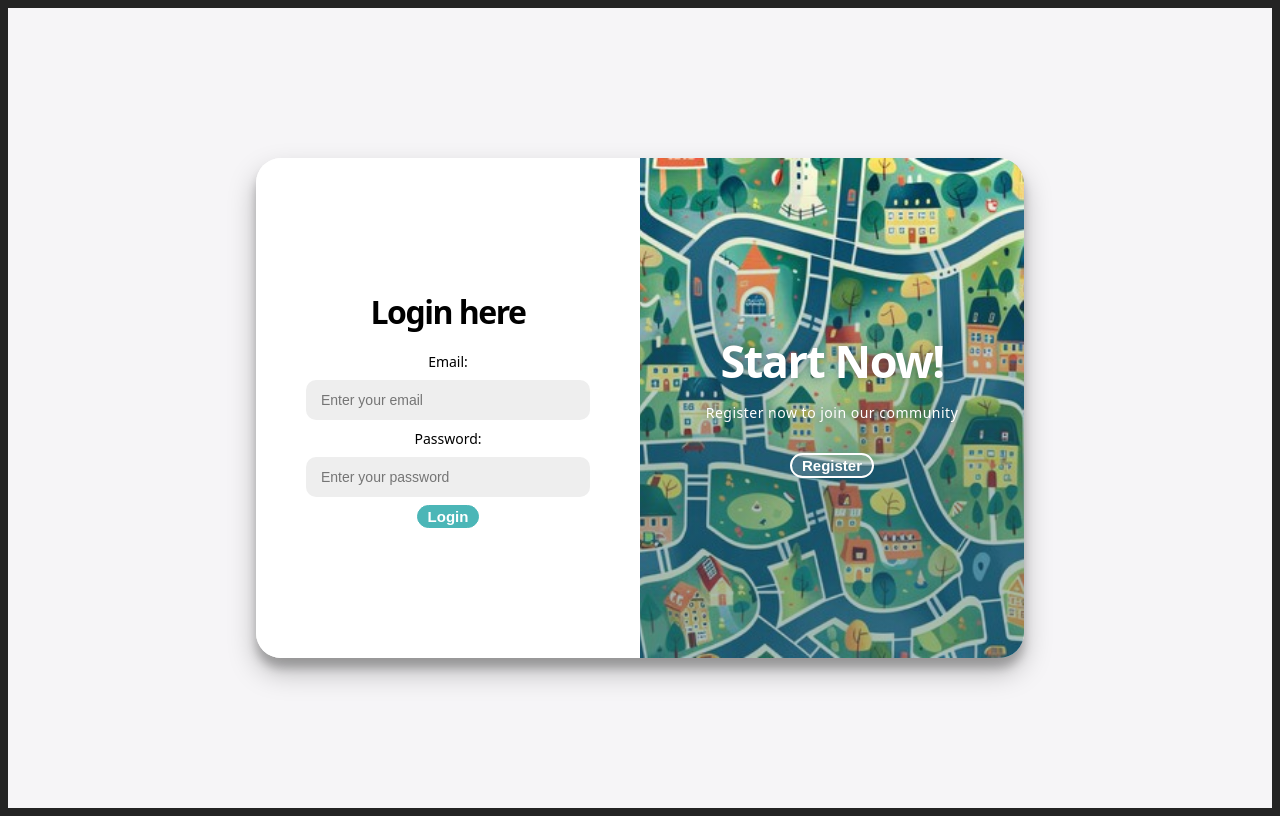
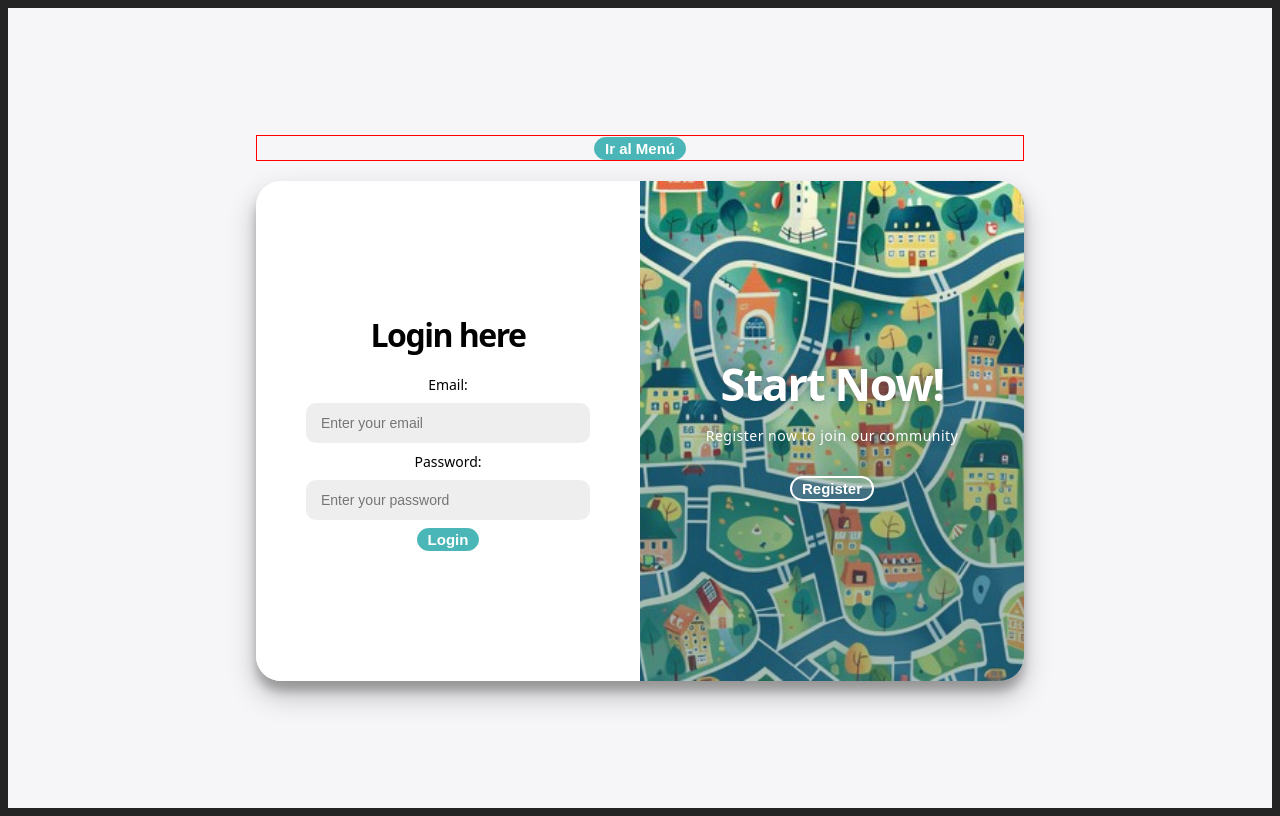
Before and after one commit to ingenieria-software-7009-2025-2/city-lens-front-end, a React (Vite) app: page / in a window 1280 px wide. Built offline with nearby package versions, Linux system fonts and the light colour scheme.

Commit message:
tar29-Conexion-con-menu

```diff
--- a/src/App.tsx
+++ b/src/App.tsx
@@ -1,16 +1,15 @@
-import { useState } from 'react'
-import reactLogo from './assets//images/react.svg'
-import viteLogo from './assets/images/vite.svg'
-import './assets/styles/app.scss'
+import { Routes, Route } from 'react-router-dom';
+import './assets/styles/app.scss';
 import { Login } from './pages/Login/Login';
+import { Menu } from './pages/Menu/Menu';
+
 function App() {
-  const [count, setCount] = useState(0)
-
   return (
-    <>
-      <Login></Login>
-    </>
-  )
+    <Routes>
+      <Route path="/" element={<Login />} />
+      <Route path="/menu" element={<Menu />} />
+    </Routes>
+  );
 }
 
-export default App
+export default App;
--- a/src/main.tsx
+++ b/src/main.tsx
@@ -1,10 +1,11 @@
-import { StrictMode } from 'react'
-import { createRoot } from 'react-dom/client'
+import React from 'react';
+import ReactDOM from 'react-dom/client';
+import { BrowserRouter } from 'react-router-dom';
 import './assets/styles/index.scss'
 import App from './App.tsx'
 
-createRoot(document.getElementById('root')!).render(
-  <StrictMode>
-    <App />
-  </StrictMode>,
-)
+ReactDOM.createRoot(document.getElementById('root')!).render(
+  <BrowserRouter>
+  <App/>
+  </BrowserRouter>
+);
--- a/src/pages/Login/Login.tsx
+++ b/src/pages/Login/Login.tsx
@@ -4,8 +4,7 @@ import { Button } from '../../components/UI/Button/Button';
 import { Input } from '../../components/UI/Input/Input';
 import { Label } from '../../components/UI/Label/Label';
 import styles from './Login.module.scss';
-import { login, register } from '../../api/services/Auth';
-
+import { login, register } from '../../api/services/auth';
 import { useNavigate } from 'react-router-dom'; // Para redirigir al usuario
 
 export const Login: React.FC = () => {
@@ -15,7 +14,7 @@ export const Login: React.FC = () => {
   const [name, setName] = useState('');
   const [lastName, setLastName] = useState('');
   const [error, setError] = useState<string | null>(null); // Estado para manejar errores
-  // const navigate = useNavigate(); // Hook para redirección
+  const navigate = useNavigate(); // Hook para redirección
 
   const handleSubmit = async (e: React.FormEvent) => {
     e.preventDefault();
@@ -24,7 +23,7 @@ export const Login: React.FC = () => {
     try {
       if (isRegister) {
         // Lógica de registro
-        await register({ firstName: name,lastName, email, password });
+        await register({ firstName: name, lastName, email, password });
         alert('Registro exitoso. Por favor, inicia sesión.');
         setIsRegister(false); // Cambiar al formulario de login después del registro
       } else {
@@ -32,7 +31,6 @@ export const Login: React.FC = () => {
         const response = await login(email, password);
         localStorage.setItem('token', response.token); // Guardar el token en localStorage
         alert('Login exitoso');
-        // navigate('/'); // Redirigir al usuario a la página principal
       }
     } catch (error) {
       setError('Error en el proceso. Por favor, inténtalo de nuevo.'); // Mostrar mensaje de error
@@ -41,6 +39,15 @@ export const Login: React.FC = () => {
   };
 
   return (
+    <div>
+      {/* Div adicional con un botón para probar la navegación */}
+      <div style={{ marginBottom: '20px', textAlign: 'center', border: '1px solid red' }}>
+        <Button onClick={() => navigate('/menu')}>
+          Ir al Menú
+        </Button>
+      </div>
+
+      {/* Contenedor principal del formulario */}
       <div className={`${styles.container} ${isRegister ? styles['right-panel-active'] : ''}`} id="container">
         {/* Formulario de Register */}
         {isRegister && (
@@ -48,7 +55,7 @@ export const Login: React.FC = () => {
             <Form onSubmit={handleSubmit}>
               <h1>Register here</h1>
               <Label htmlFor="name">Name:</Label>
-            <Input type="text" placeholder="Enter your name" id="name"               onChange={(e) => setName(e.target.value)}/>
+              <Input type="text" placeholder="Enter your name" id="name" onChange={(e) => setName(e.target.value)} />
               <Label htmlFor="lastName">Last Name:</Label>
               <Input
                 type="text"
@@ -58,9 +65,9 @@ export const Login: React.FC = () => {
                 onChange={(e) => setLastName(e.target.value)}
               />
               <Label htmlFor="email">Email:</Label>
-            <Input type="email" placeholder="Enter your email" id="registerEmail" onChange={(e) => setEmail(e.target.value)}/>
+              <Input type="email" placeholder="Enter your email" id="registerEmail" onChange={(e) => setEmail(e.target.value)} />
               <Label htmlFor="password">Password:</Label>
-            <Input type="password" placeholder="Enter your password" id="registerPassword"  value={password} onChange={(e) => setPassword(e.target.value)} />
+              <Input type="password" placeholder="Enter your password" id="registerPassword" value={password} onChange={(e) => setPassword(e.target.value)} />
               {/* Mostrar error si existe */}
               {error && <p className={styles.error}>{error}</p>}
               <Button type="submit">Register</Button>
@@ -74,10 +81,9 @@ export const Login: React.FC = () => {
             <Form onSubmit={handleSubmit}>
               <h1>Login here</h1>
               <Label htmlFor="email">Email:</Label>
-            <Input type="email" placeholder="Enter your email" id="email" value={email}
-              onChange={(e) => setEmail(e.target.value)}/>
+              <Input type="email" placeholder="Enter your email" id="email" value={email} onChange={(e) => setEmail(e.target.value)} />
               <Label htmlFor="password">Password:</Label>
-            <Input type="password" placeholder="Enter your password" id="password"         value={password} onChange={(e) => setPassword(e.target.value)}/>
+              <Input type="password" placeholder="Enter your password" id="password" value={password} onChange={(e) => setPassword(e.target.value)} />
               {/* Mostrar error si existe */}
               {error && <p className={styles.error}>{error}</p>}
               <Button type="submit">Login</Button>
@@ -93,18 +99,30 @@ export const Login: React.FC = () => {
                 <>
                   <h1 className={styles.title}>Start Now!</h1>
                   <p>Register now to join our community</p>
-                <Button className={styles.ghost} onClick={() => setIsRegister(false)} id="login" >Login</Button>
+                  <Button
+                    className={styles.ghost}
+                    onClick={() => {
+                      setIsRegister(false); // Cambiar al formulario de login
+                      navigate('/menu'); // Redirigir al menú
+                    }}
+                    id="login"
+                  >
+                    Login
+                  </Button>
                 </>
               ) : (
                 <>
                   <h1 className={styles.title}>Start Now!</h1>
                   <p>Register now to join our community</p>
-                <Button className={styles.ghost} onClick={() => setIsRegister(true)} id="register">Register</Button>
+                  <Button className={styles.ghost} onClick={() => setIsRegister(true)} id="register">
+                    Register
+                  </Button>
                 </>
               )}
             </div>
           </div>
         </div>
       </div>
+    </div>
   );
 };
--- a/src/pages/Menu/Menu.tsx
+++ b/src/pages/Menu/Menu.tsx
@@ -37,7 +37,7 @@ export const Menu: React.FC = () => {
                 {/* Right Section */}
                 <div className={styles.right}>
                     <img
-                        src="https://via.placeholder.com/400"
+                        src="../..//assets/images/city2.jpg"
                         alt="Placeholder"
                         className={styles.image}
                     />
```
Lines whose indentation alone changed are shown as unchanged.
